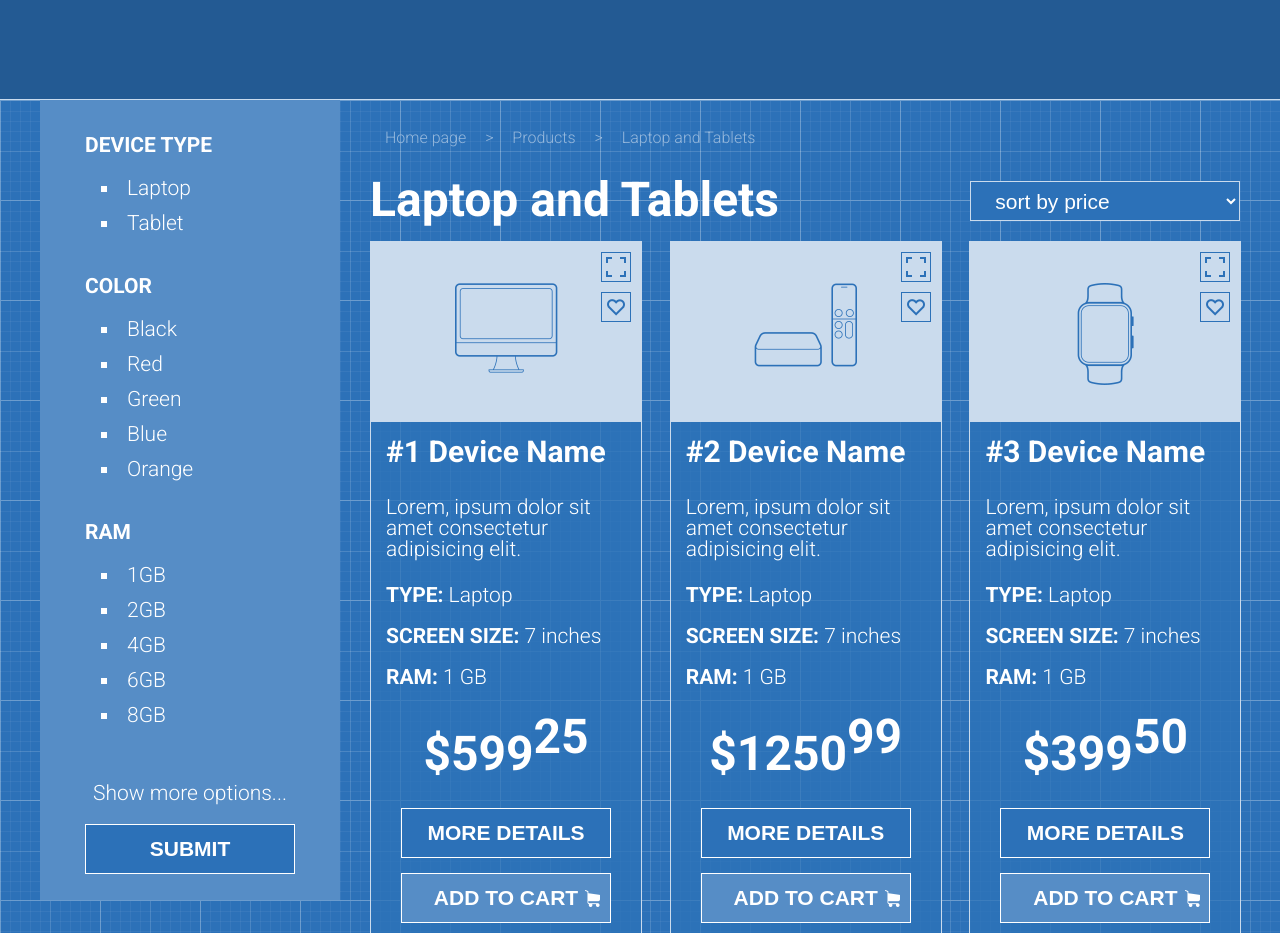
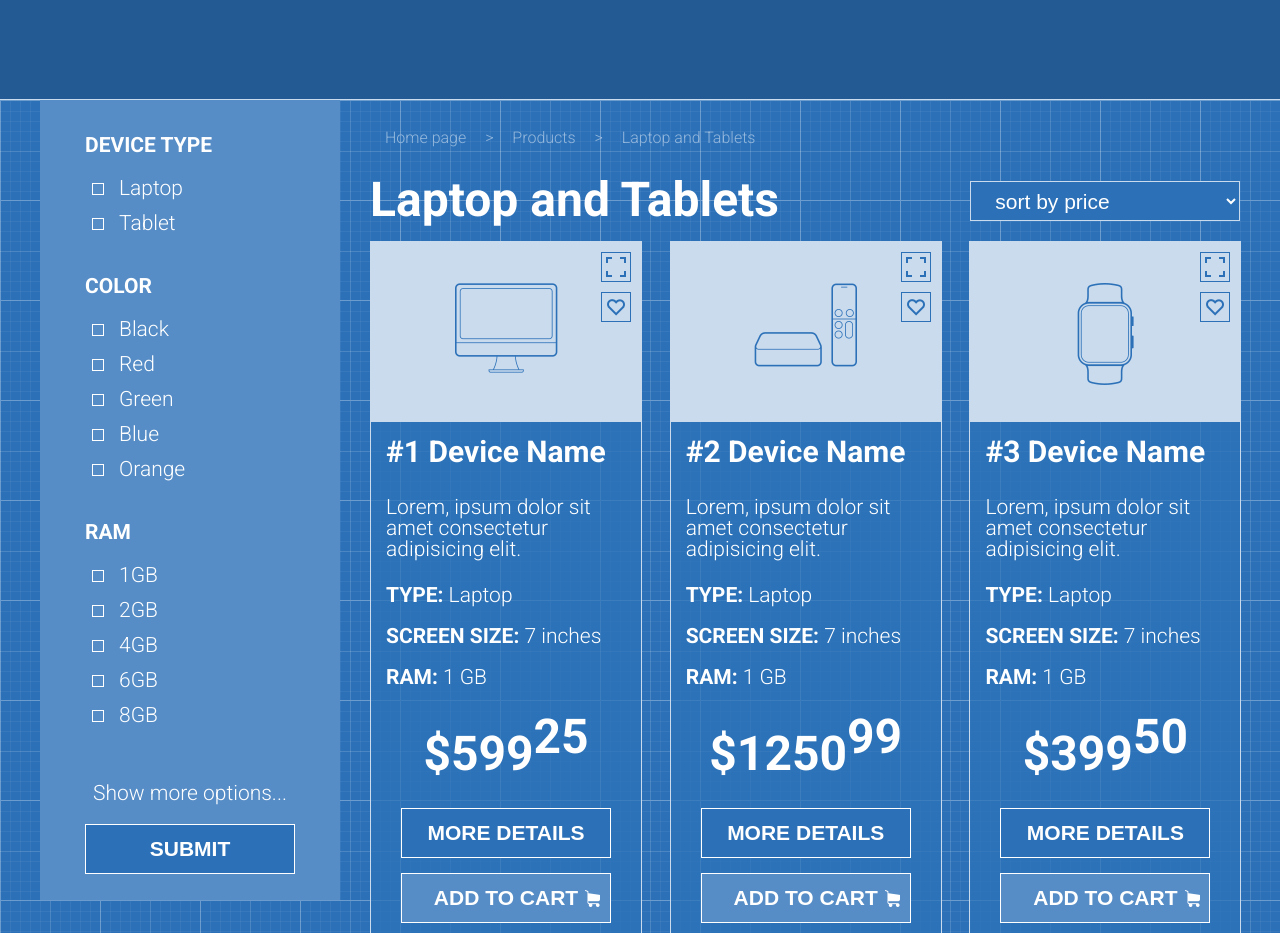
Before and after one commit to IglaRiga/shop-project3, a plain HTML site: page index.html in a window 1280 px wide. Shown: the part 400-1333 px from the top of the page. Drawn offline with Linux system fonts and the light colour scheme.

Commit message:
Add checkbox to left-block

```diff
--- a/index.html
+++ b/index.html
@@ -64,22 +64,22 @@
             <div class="row">
                 <div class="col-3 left-block">
                     <ul><span class="over">Device Type</span>
-                        <li>Laptop</li>
-                        <li>Tablet</li>
+                        <li><input type="checkbox" id="white-1"><label for="white-1">Laptop</label></li>
+                        <li><input type="checkbox" id="white-2"><label for="white-2">Tablet</label></li>
                     </ul>
                     <ul><span class="over">Color</span>
-                        <li>Black</li>
-                        <li>Red</li>
-                        <li>Green</li>
-                        <li>Blue</li>
-                        <li>Orange</li>
+                        <li><input type="checkbox" id="white-3"><label for="white-3">Black</label></li>
+                        <li><input type="checkbox" id="white-4"><label for="white-4">Red</label></li>
+                        <li><input type="checkbox" id="white-5"><label for="white-5">Green</label></li>
+                        <li><input type="checkbox" id="white-6"><label for="white-6">Blue</label></li>
+                        <li><input type="checkbox" id="white-7"><label for="white-7">Orange</label></li>
                     </ul>
                     <ul><span class="over">Ram</span>
-                        <li>1GB</li>
-                        <li>2GB</li>
-                        <li>4GB</li>
-                        <li>6GB</li>
-                        <li>8GB</li>
+                        <li><input type="checkbox" id="white-8"><label for="white-8">1GB</label></li>
+                        <li><input type="checkbox" id="white-9"><label for="white-9">2GB</label></li>
+                        <li><input type="checkbox" id="white-10"><label for="white-10">4GB</label></li>
+                        <li><input type="checkbox" id="white-11"><label for="white-11">6GB</label></li>
+                        <li><input type="checkbox" id="white-12"><label for="white-12">8GB</label></li>
                     </ul>
                     <div class="t1">Show more options...</div>
                     <button class="submit-btn">Submit</button>
--- a/style.css
+++ b/style.css
@@ -200,12 +200,27 @@ body{
     margin: 10px;
 }
 .left-block ul {
-    list-style-type: square;
+    /* list-style-type: square; */
     margin: 30px 15px;
 }
 .left-block li {
     padding: 7px;
-    margin-left: 50px;
+}
+input[type="checkbox"] {
+    display: none;
+}
+label::before{
+    content: "";
+    display: block;
+    width: 10px;
+    height: 10px;
+    border: 1px solid white;
+    cursor: pointer;
+    float: left;
+    margin: 5px 15px;
+}
+input[type="checkbox"]:checked + label::before{
+    background-color: white;
 }
 .t1 {
     padding: 20px;
```
